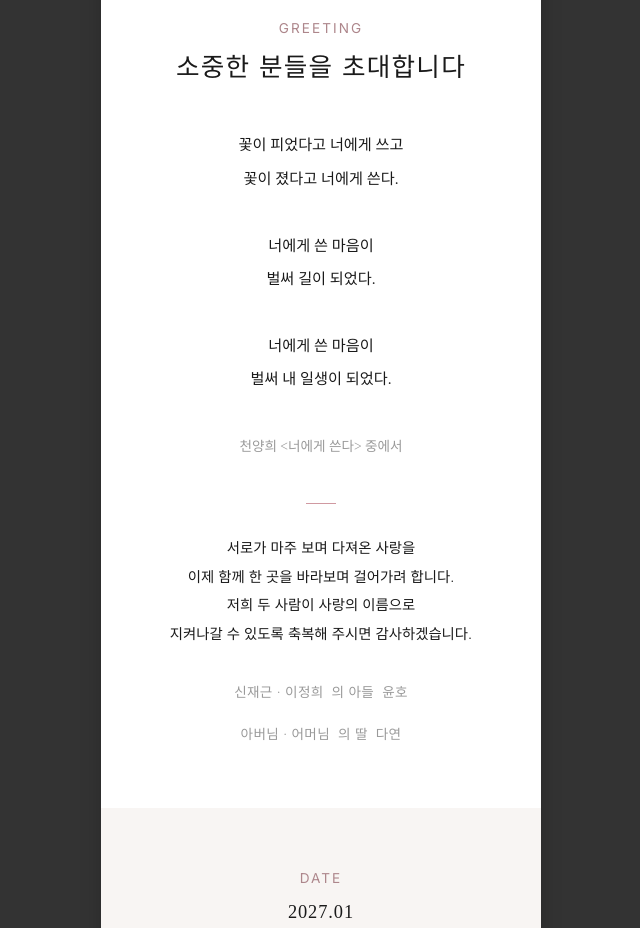
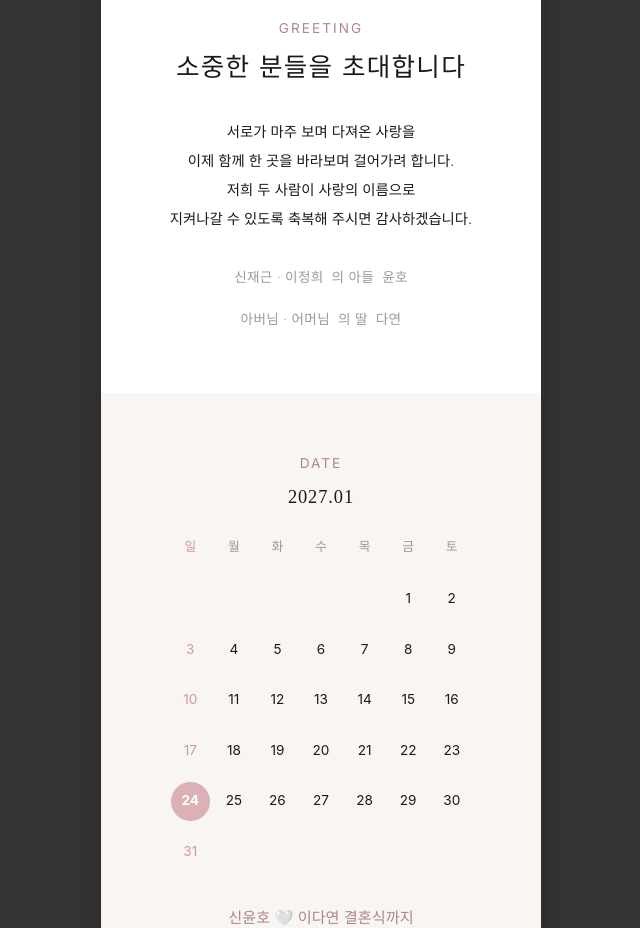
Before and after one commit to unoShin/wedding-card, a website: page index.html in a window 1280 px wide. Shown: the part 880-1808 px from the top of the page, without its empty margins (319-959 px from the left). Drawn offline with Linux system fonts and the light colour scheme; no server answers.

Commit message:
Remove poem section from Greeting

```diff
--- a/index.html
+++ b/index.html
@@ -55,19 +55,7 @@
     <section class="sec-greeting fade-up">
       <div class="title-eng">Greeting</div>
       <div class="title-kor">소중한 분들을 초대합니다</div>
-      <div class="greeting-poem">
-        꽃이 피었다고 너에게 쓰고<br>
-        꽃이 졌다고 너에게 쓴다.<br>
-        <br>
-        너에게 쓴 마음이<br>
-        벌써 길이 되었다.<br>
-        <br>
-        너에게 쓴 마음이<br>
-        벌써 내 일생이 되었다.<br>
-        <br>
-        <span style="font-size: 0.85rem; color: var(--theme-text-muted);">천양희 &lt;너에게 쓴다&gt; 중에서</span>
-      </div>
-      <div class="greeting-divider"></div>
+
       <p style="line-height: 2; font-size: 0.9rem;">
         서로가 마주 보며 다져온 사랑을<br>
         이제 함께 한 곳을 바라보며 걸어가려 합니다.<br>
```
